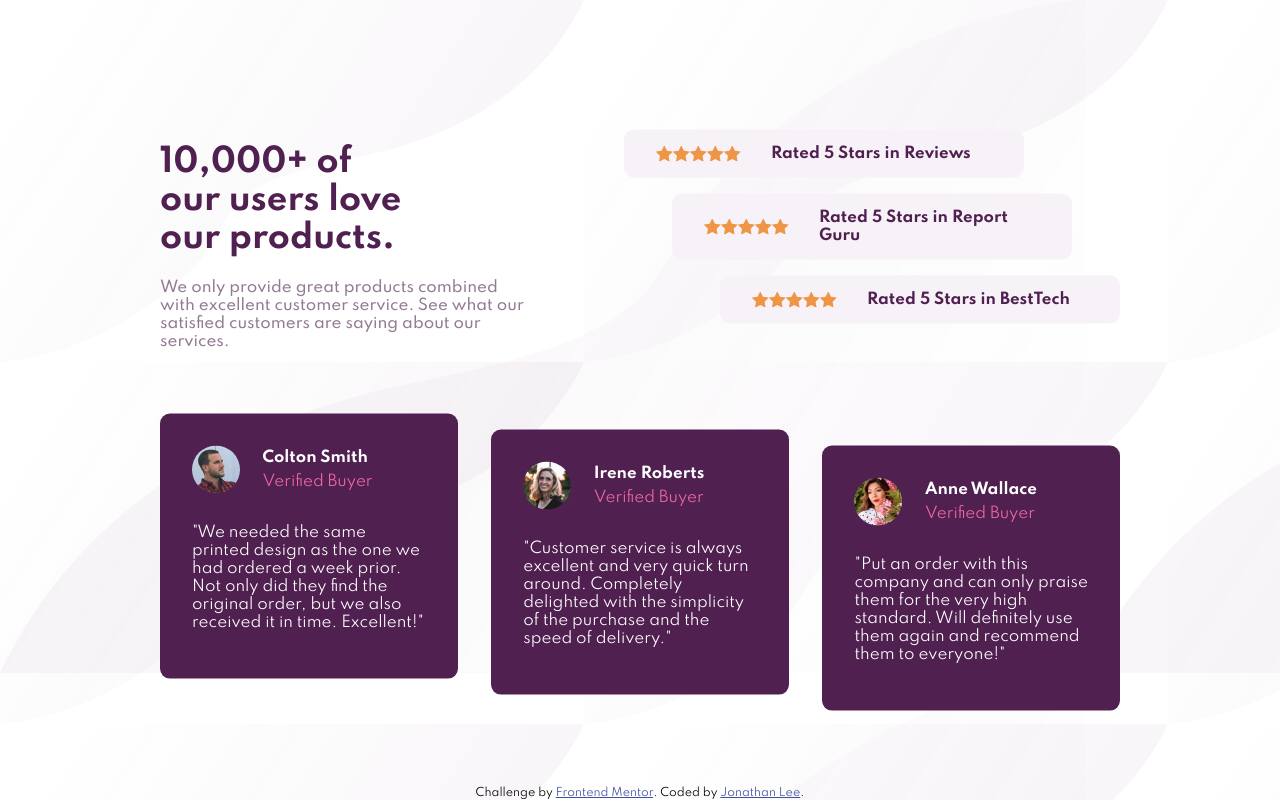
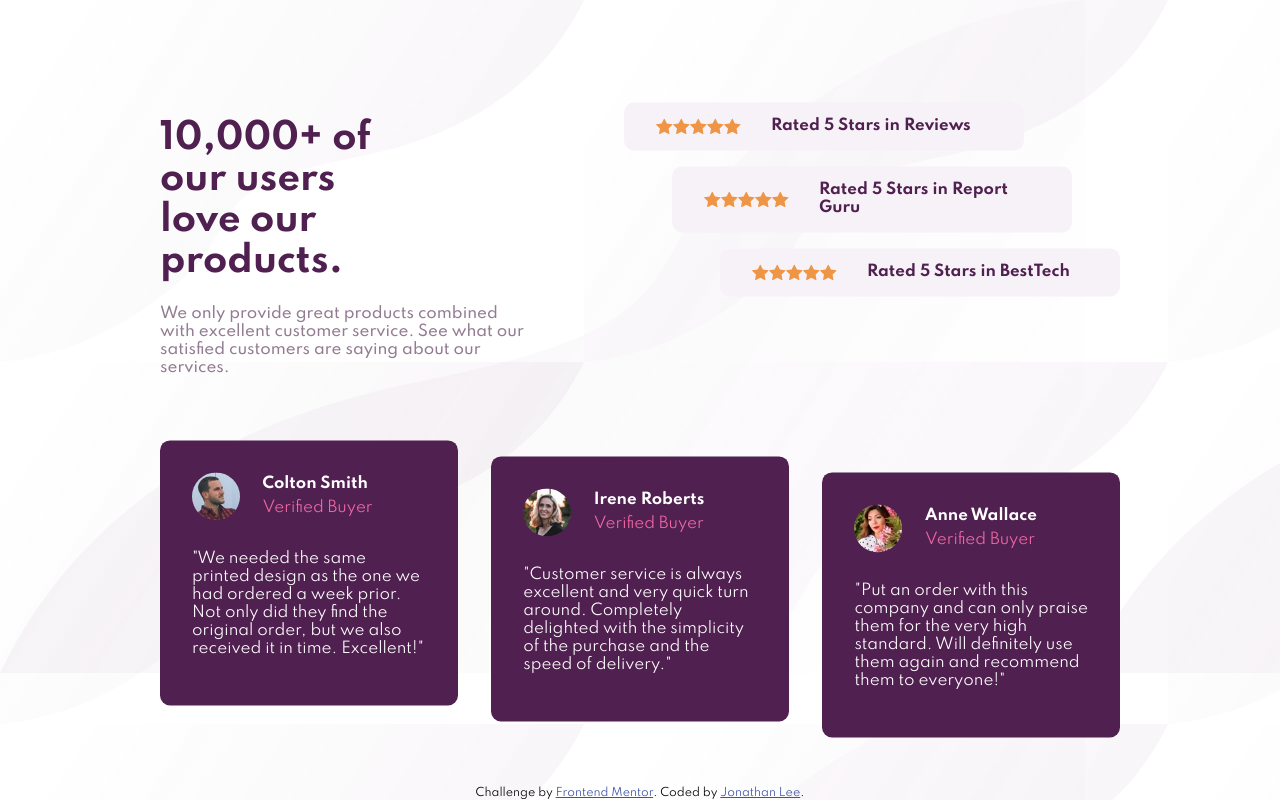
Before and after one commit to jonathancklee1/Social-Proof-Section, a plain HTML site: page index.html in a window 1280 px wide. Drawn offline with Linux system fonts and the light colour scheme.

Commit message:
Added h1 fontsize

```diff
--- a/style.css
+++ b/style.css
@@ -14,6 +14,7 @@ p {
 h1 {
   font-weight: 700;
   color: hsl(300, 43%, 22%);
+  font-size: 2.2rem;
 }
 
 .summary p {
```
